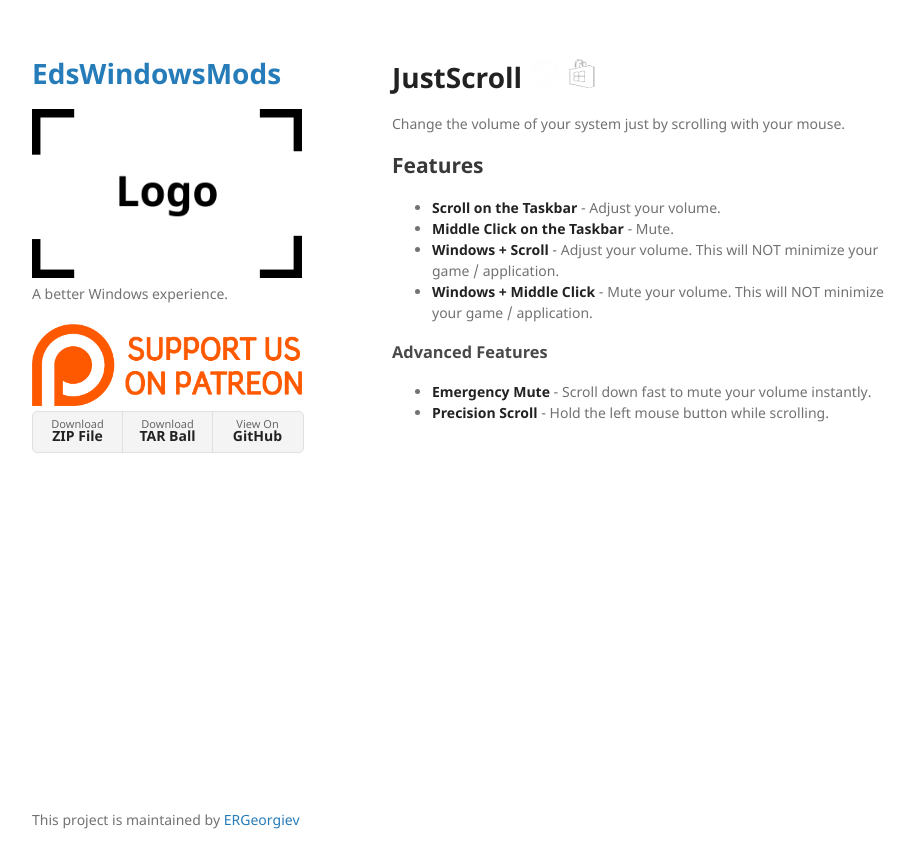
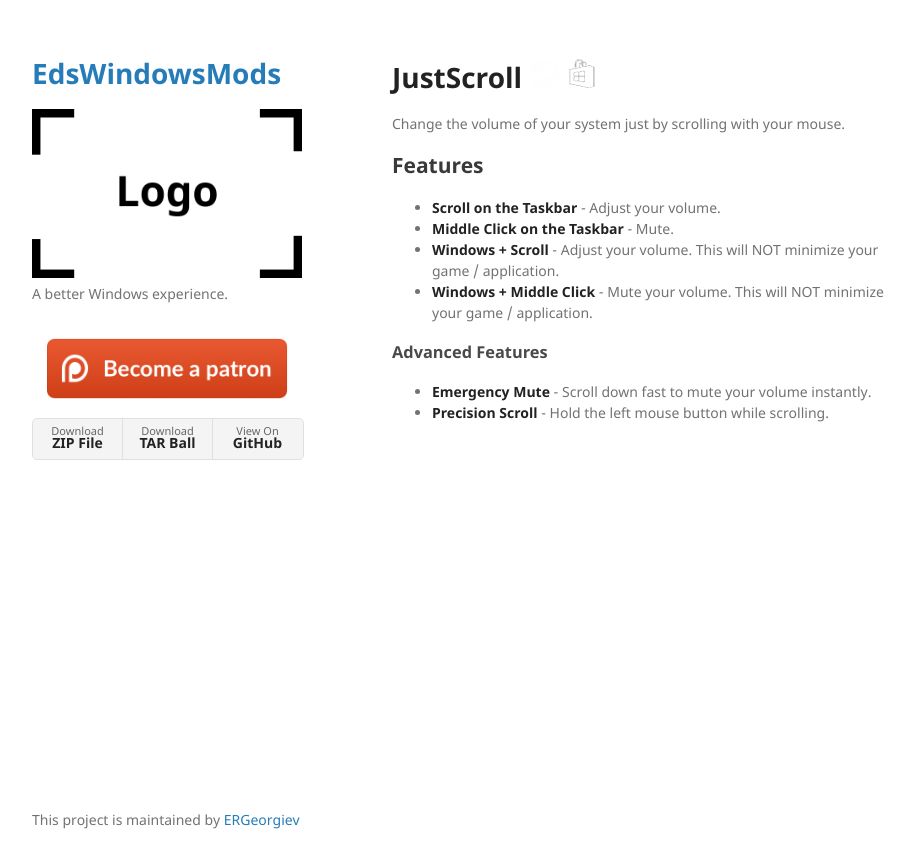
Before and after one commit to ERGeorgiev/eds-windows-mods, a Jekyll site: the page built from index.md, in a window 1280 px wide. Shown: the top 868 px of the page, without its empty margins (178-1092 px from the left). Built offline with Jekyll 4.4.1, drawn with Linux system fonts in a browser that asks for light colours; our own code applies the rules of GitHub Pages for plain Markdown files.

Commit message:
Update default.html

```diff
--- a/_layouts/default.html
+++ b/_layouts/default.html
@@ -24,7 +24,7 @@
         <p>{{ site.description | default: site.github.project_tagline }}</p>
 
         {% if site.logo %}
-          <img src="/eds-windows-mods/assets/img/logo-patreon.png" alt="PatreonLogo" />
+          <img src="/eds-windows-mods/assets/img/logo-patreon-become.png" alt="PatreonLogo" />
         {% endif %}
 
         {% if site.github.is_user_page %}
```
